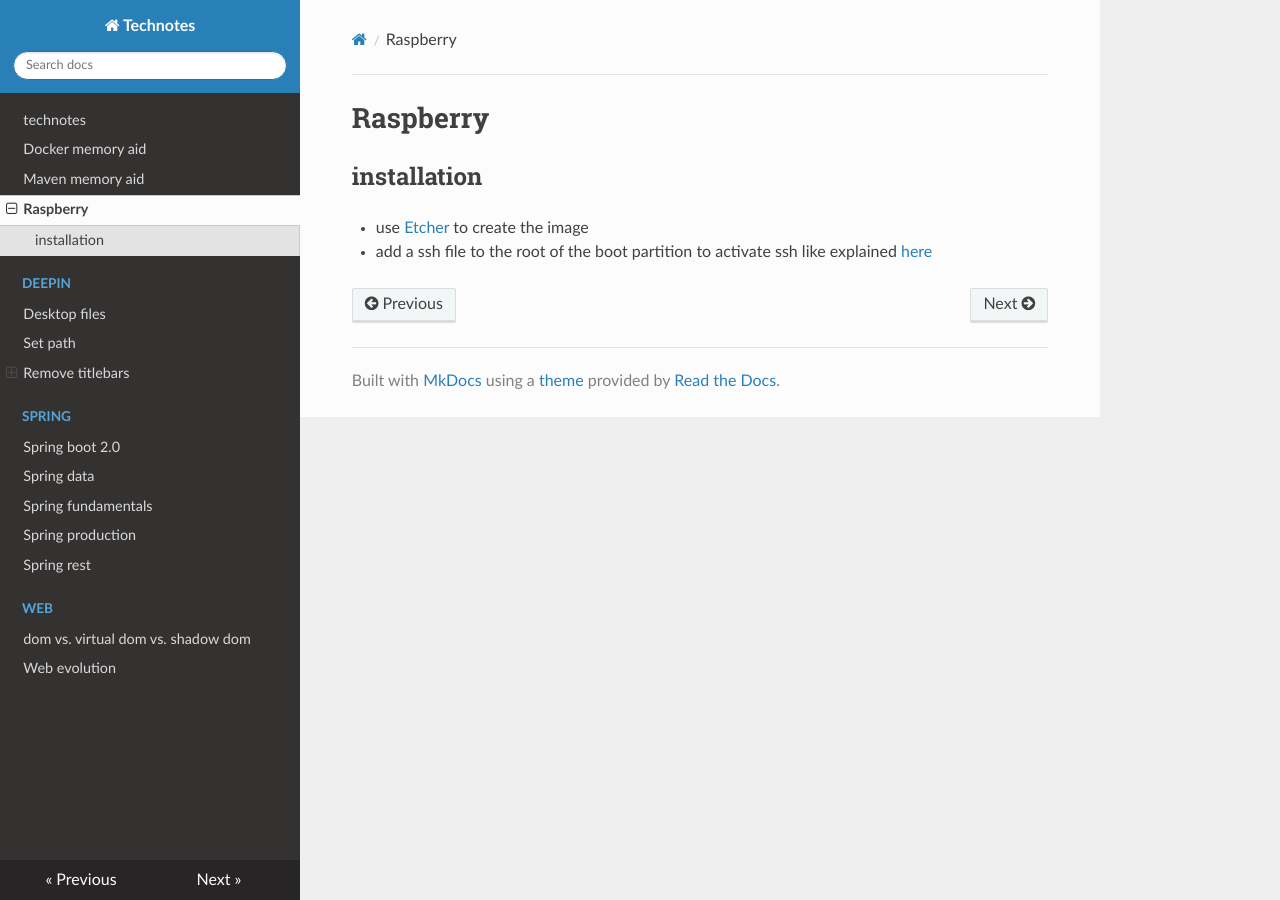
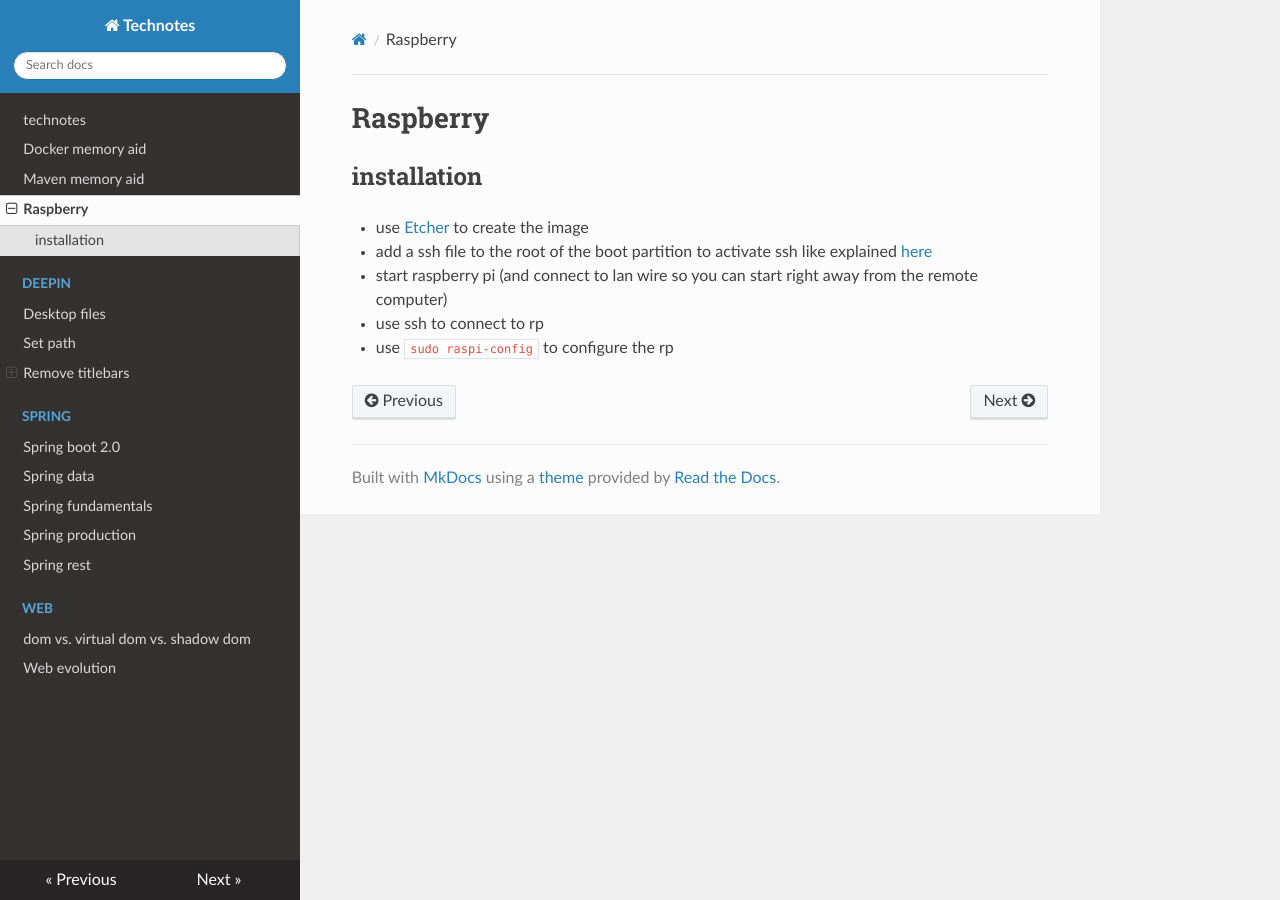
Before and after one commit to organicaudio/useful-code-snippets2, an MkDocs documentation site: the page built from docs/raspberry.md, in a window 1280 px wide. Built offline with MkDocs 1.6.1, drawn with Linux system fonts in a browser that asks for light colours; nearby versions of some CDN libraries.

Commit message:
info on rp installation

```diff
--- a/docs/raspberry.md
+++ b/docs/raspberry.md
@@ -5,3 +5,6 @@
 
 - use [Etcher](https://www.balena.io/etcher/) to create the image
 - add a ssh file to the root of the boot partition to activate ssh like explained [here](https://hackernoon.com/raspberry-pi-headless-install-462ccabd75d0)
+- start raspberry pi (and connect to lan wire so you can start right away from the remote computer)
+- use ssh to connect to rp
+- use `sudo raspi-config` to configure the rp
```
